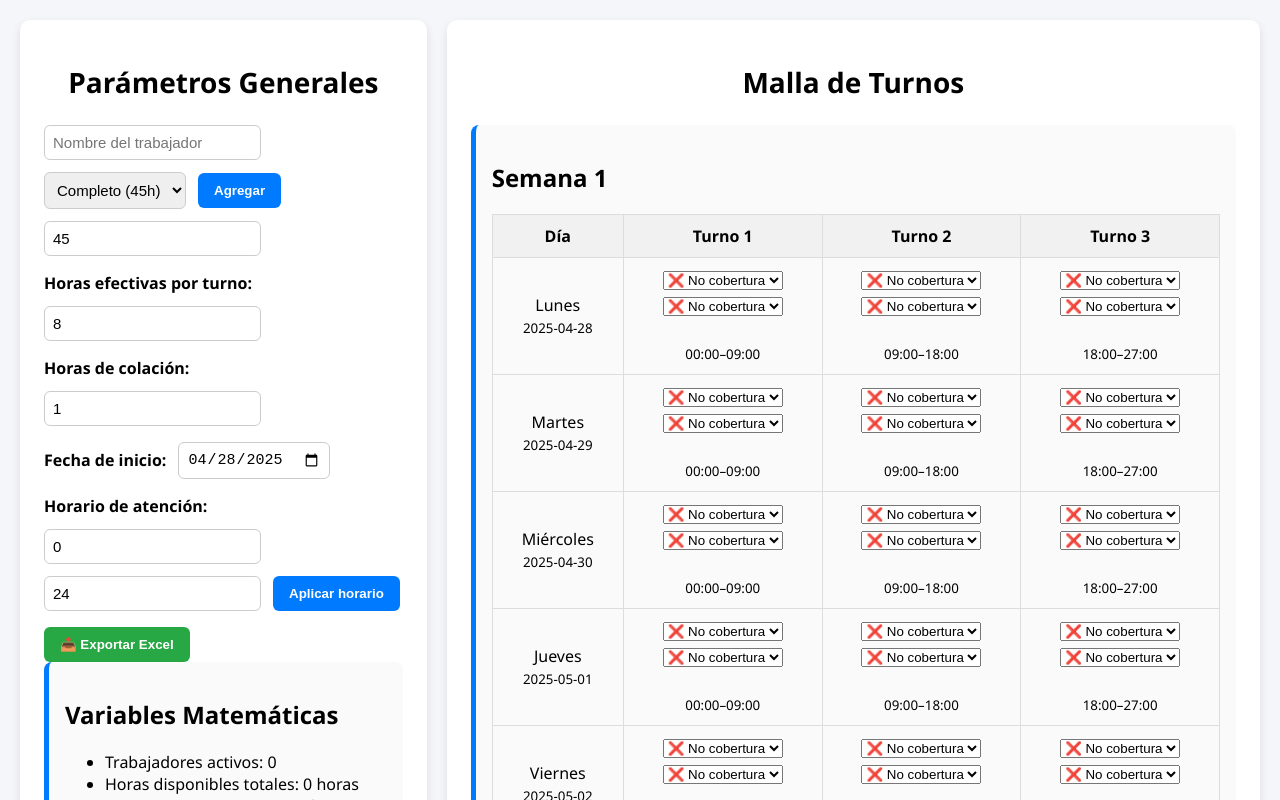
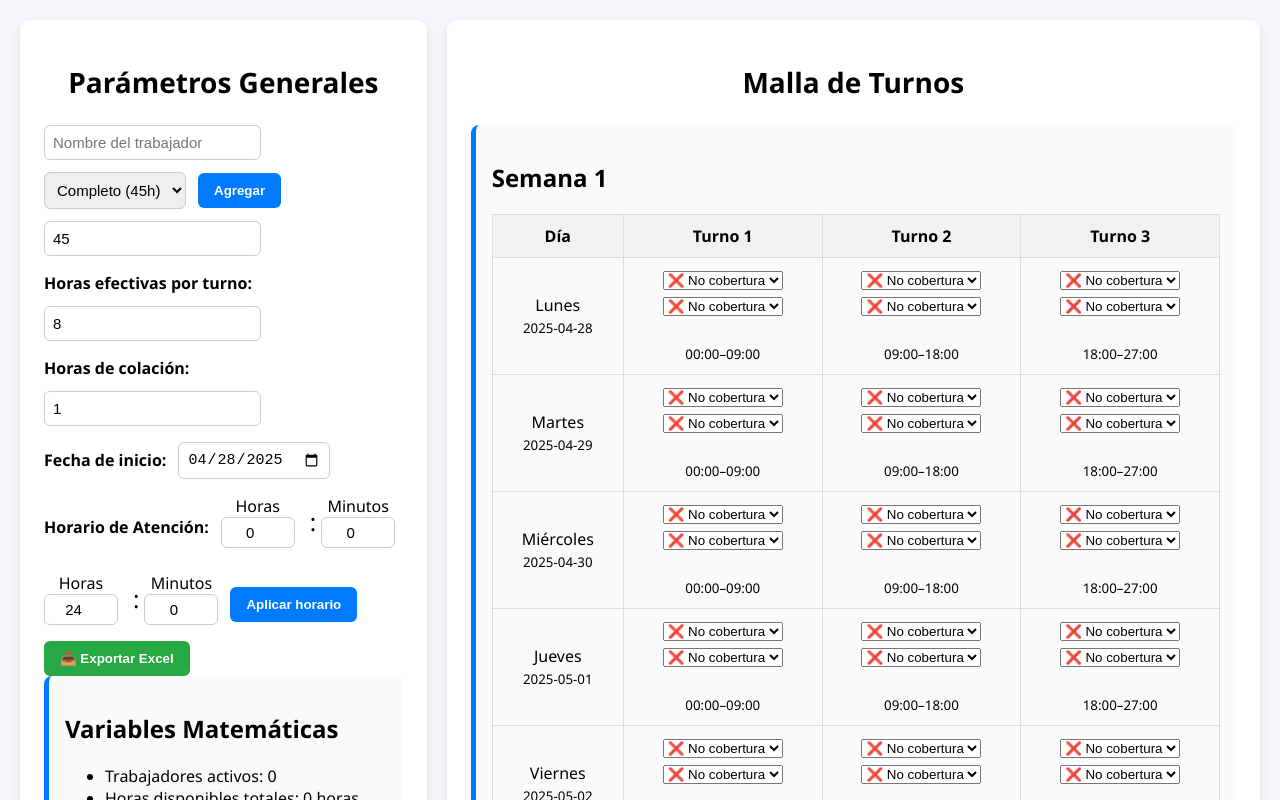
Before and after one commit to Panchoking/proyecto-t_maestro, a React (Vite) app: page / in a window 1280 px wide. Shown: the top 800 px of the page. Built offline with nearby package versions, Linux system fonts and the light colour scheme.

Commit message:
formato de ingreso de hora de entrada y salida

```diff
--- a/src/TurnoRotativos.jsx
+++ b/src/TurnoRotativos.jsx
@@ -923,26 +923,91 @@ const TurnoRotativos = () => {
         </div>
 
         <div className="input-group">
-          <label>Horario de atención:</label>
+          <label style={{ fontWeight: 'bold' }}>Horario de Atención:</label>
+
+          {/* Desde */}
+          <div style={{ display: 'flex', alignItems: 'center', marginBottom: '12px' }}>
+            <div style={{ textAlign: 'center', marginRight: '10px' }}>
+              <div>Horas</div>
               <input
                 type="number"
-            step="0.1"
-            value={horarioAbiertoInput}
-            onChange={(e) => setHorarioAbiertoInput(Number(e.target.value))}
+                min="0"
+                max="23"
+                value={Math.floor(horarioAbiertoInput)}
+                onChange={(e) => {
+                  const horas = Number(e.target.value);
+                  setHorarioAbiertoInput((prev) => horas + (prev % 1));
+                }}
+                style={{ width: '60px', textAlign: 'center', padding: '6px' }}
               />
+            </div>
+
+            <div style={{ fontSize: '24px', margin: '0 5px' }}>:</div>
+
+            <div style={{ textAlign: 'center' }}>
+              <div>Minutos</div>
               <input
                 type="number"
-            step="0.1"
-            value={horarioCierreInput}
-            onChange={(e) => setHorarioCierreInput(Number(e.target.value))}
+                min="0"
+                max="59"
+                value={Math.round((horarioAbiertoInput % 1) * 60)}
+                onChange={(e) => {
+                  const minutos = Number(e.target.value);
+                  setHorarioAbiertoInput((prev) => Math.floor(prev) + minutos / 60);
+                }}
+                style={{ width: '60px', textAlign: 'center', padding: '6px' }}
               />
-          <button className="primary-button" onClick={() => {
+            </div>
+          </div>
+
+          {/* Hasta */}
+          <div style={{ display: 'flex', alignItems: 'center' }}>
+            <div style={{ textAlign: 'center', marginRight: '10px' }}>
+              <div>Horas</div>
+              <input
+                type="number"
+                min="0"
+                max="31"
+                value={Math.floor(horarioCierreInput)}
+                onChange={(e) => {
+                  const horas = Number(e.target.value);
+                  setHorarioCierreInput((prev) => horas + (prev % 1));
+                }}
+                style={{ width: '60px', textAlign: 'center', padding: '6px' }}
+              />
+            </div>
+
+            <div style={{ fontSize: '24px', margin: '0 5px' }}>:</div>
+
+            <div style={{ textAlign: 'center' }}>
+              <div>Minutos</div>
+              <input
+                type="number"
+                min="0"
+                max="59"
+                value={Math.round((horarioCierreInput % 1) * 60)}
+                onChange={(e) => {
+                  const minutos = Number(e.target.value);
+                  setHorarioCierreInput((prev) => Math.floor(prev) + minutos / 60);
+                }}
+                style={{ width: '60px', textAlign: 'center', padding: '6px' }}
+              />
+            </div>
+          </div>
+
+          <button
+            className="primary-button"
+            style={{ marginTop: '12px' }}
+            onClick={() => {
               setHorarioAbierto(horarioAbiertoInput);
               setHorarioCierre(horarioCierreInput);
-          }}>
+            }}
+          >
             Aplicar horario
           </button>
         </div>
+
+
 
         {turnos.length === 0 && (
           <p className="alert">⚠️ El rango de horario no permite generar al menos un turno completo.</p>
```
Lines whose indentation alone changed are shown as unchanged.
